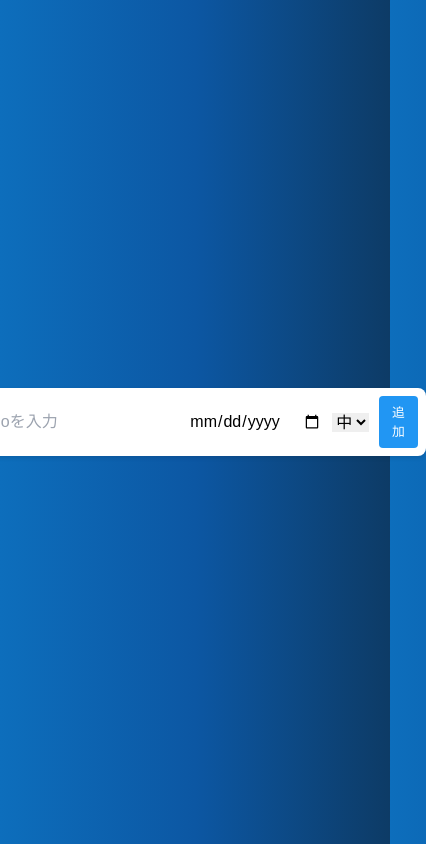
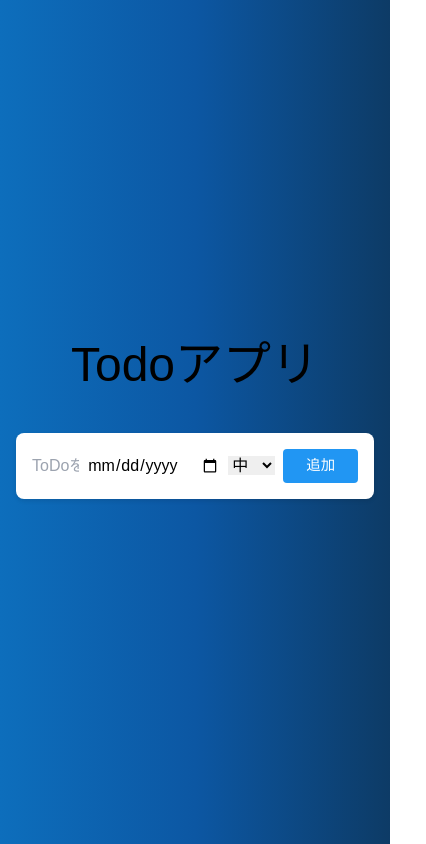
Before and after one commit to sharp231/my-todo, a Next.js app: page / in a window 390 px wide. Shown: the whole page, 426 px wide, since content can reach past the window. Built offline with nearby package versions, Linux system fonts and the light colour scheme.

Commit message:
🚧 📱 🚀

```diff
--- a/src/pages/index.js
+++ b/src/pages/index.js
@@ -4,6 +4,7 @@ import TodoApp from '../../components/TodoApp';
 const Home = () => {
   return (
     <div>
+      <h1>Todoアプリ</h1>
       <TodoApp />
     </div>
   );
--- a/src/styles/globals.css
+++ b/src/styles/globals.css
@@ -2,6 +2,7 @@
 @tailwind components;
 @tailwind utilities;
 
+/* ベーススタイル */
 * {
   margin: 0;
   padding: 0;
@@ -20,6 +21,7 @@ body {
   background: linear-gradient(to right, #0d6ebc, #0c57a3, #0d3b66);
 }
 
+/* カードスタイル */
 .card {
   background-color: #fff;
   padding: 1.5rem 1.75rem;
@@ -35,6 +37,7 @@ body {
   }
 }
 
+/* 見出しスタイル */
 h1 {
   font-size: 3rem;
   text-align: center;
@@ -42,20 +45,23 @@ h1 {
   margin-bottom: 2rem;
 }
 
+/* コンテナスタイル */
 .container {
-  max-width: 600px;
+  /* max-width: 600px; */
   margin: 0 auto;
   padding: 1rem;
   background-color: #fff;
   border-radius: 8px;
   box-shadow: 0 2px 4px rgba(0, 0, 0, 0.1);
-  justify-content: space-between; /* 子要素を横方向に均等に配置 */
-  align-items: flex-start; /* 子要素を上部に揃える */
+  display: flex;
+  flex-direction: column;
+  align-items: center;
 }
 
+/* ボタンスタイル */
 .button {
   display: block;
-  width: 100%; /* ボタンの幅を100%に */
+  width: 100%;
   padding: 0.5rem 1rem;
   background-color: #2196f3;
   color: white;
@@ -63,26 +69,37 @@ h1 {
   border-radius: 4px;
   cursor: pointer;
 }
+
+/* フォームスタイル */
 .form-container {
   display: flex;
   align-items: center;
-  gap: 10px; /* 各要素の間隔を調整 */
+  gap: 10px;
+  width: 100%;
 }
 
-/* スマホ向けの調整 (小型デバイス) */
+/* スマホ向けの調整 */
 @media (max-width: 480px) {
   .container {
     flex-direction: column;
     padding: 0.5rem;
+    margin: 1rem; /* 外側の余白を追加 */
   }
 
   .button {
-    font-size: 0.8rem; /* ボタンのフォントサイズを小さく */
-    padding: 0.4rem 0.8rem;
+    font-size: 0.9rem; /* ボタンのフォントサイズを小さく */
+    padding: 0.4rem 1rem;
   }
 
-  .todoItem {
-    font-size: 0.9rem; /* タスクのフォントサイズを調整 */
+  .form-container {
+    gap: 0.5rem;
+    padding: 0.5rem;
+  }
+
+  .form-container input,
+  .form-container select,
+  .form-container button {
+    width: 100%;
   }
 }
 
@@ -98,8 +115,16 @@ h1 {
     padding: 0.5rem 1rem;
   }
 
-  .todoItem {
-    font-size: 1rem;
+  .form-container {
+    flex-direction: row; /* 横方向に並べる */
+    /* gap: 1rem; */
+    padding: 1.5rem;
+  }
+
+  .form-container input,
+  .form-container select,
+  .form-container button {
+    width: auto;
   }
 }
 
@@ -113,10 +138,6 @@ h1 {
   .button {
     font-size: 1.1rem;
     padding: 0.6rem 1.2rem;
-  }
-
-  .todoItem {
-    font-size: 1.1rem;
   }
 }
 
@@ -132,8 +153,4 @@ h1 {
     font-size: 1.2rem;
     padding: 0.8rem 1.5rem;
   }
-
-  .todoItem {
-    font-size: 1.2rem;
-  }
 }
```
Also changed, not shown: src/styles/TodoList.css (deleted, +0 -47 lines).
